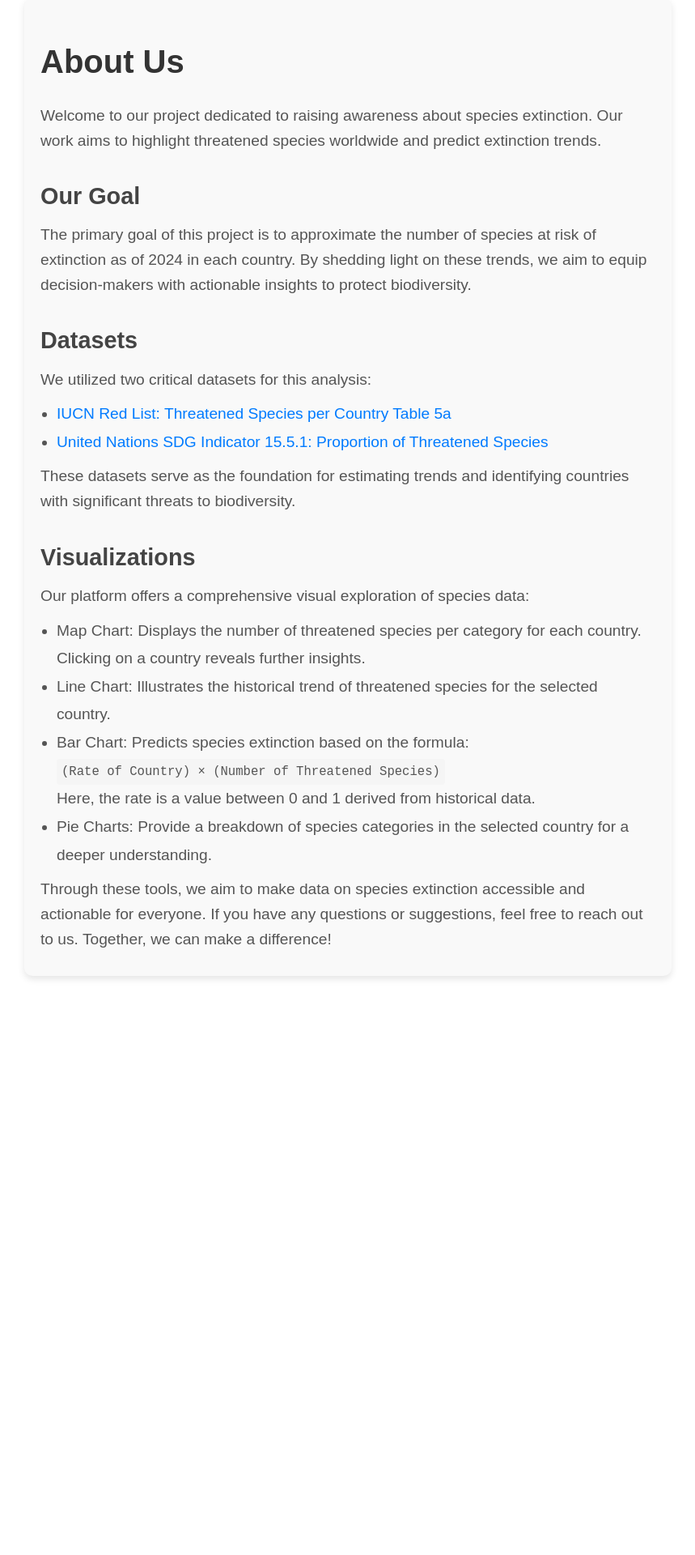
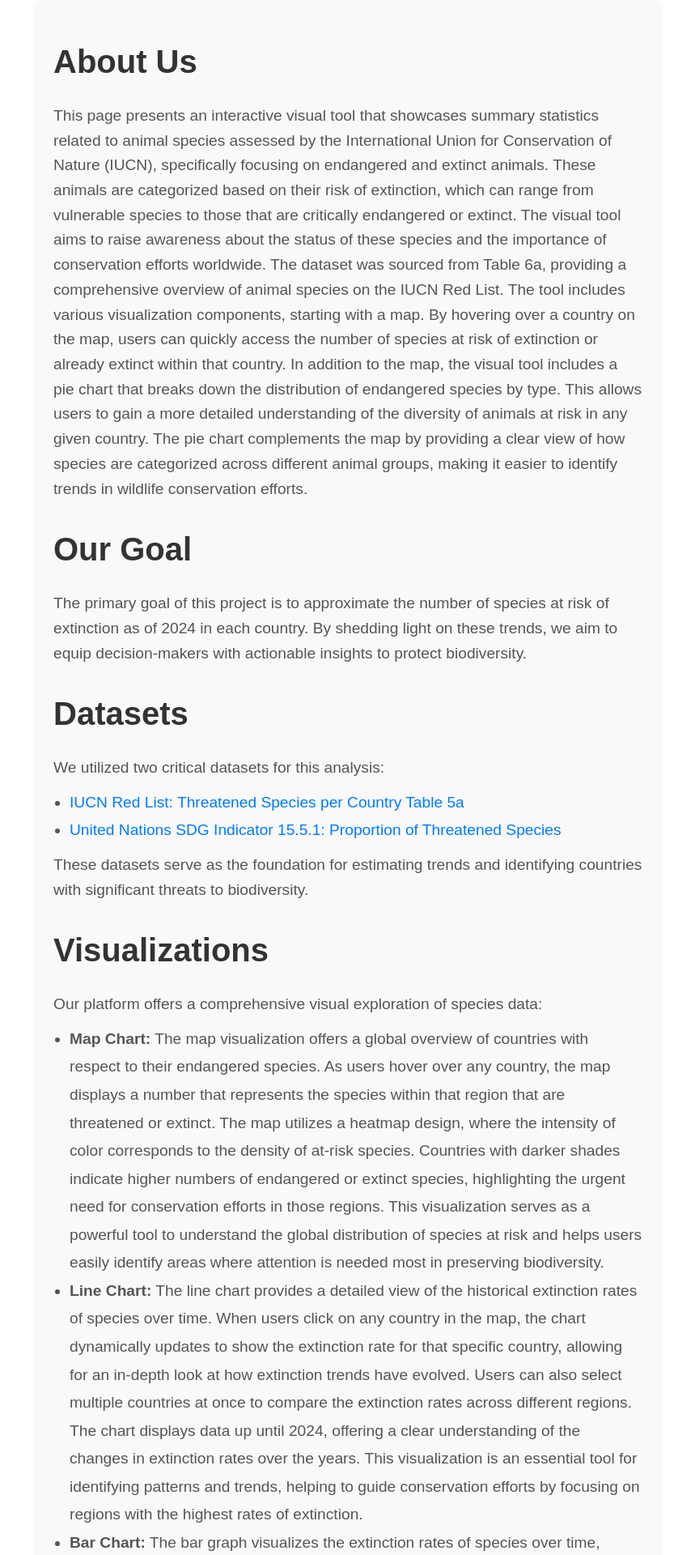
Before and after one commit to hrishi-verma/EchoesOfNature, a React (Create React App) app: page /about in a window 1280 px wide. Shown: the part 100-2020 px from the top of the page at 81% size, without its empty margins (210-1069 px from the left). Before the commit the page ends 1355 px from the top, so only its background shows below. Built offline with nearby package versions, Linux system fonts and the light colour scheme; what chartjs-chart-geo would draw is missing.

Commit message:
Changes from Rupa

```diff
--- a/src/pages/about.js
+++ b/src/pages/about.js
@@ -7,12 +7,11 @@ const About = () => {
 
             {/* Introduction */}
             <p style={styles.paragraph}>
-                Welcome to our project dedicated to raising awareness about species extinction.
-                Our work aims to highlight threatened species worldwide and predict extinction trends.
+                This page presents an interactive visual tool that showcases summary statistics related to animal species assessed by the International Union for Conservation of Nature (IUCN), specifically focusing on endangered and extinct animals. These animals are categorized based on their risk of extinction, which can range from vulnerable species to those that are critically endangered or extinct. The visual tool aims to raise awareness about the status of these species and the importance of conservation efforts worldwide. The dataset was sourced from Table 6a, providing a comprehensive overview of animal species on the IUCN Red List. The tool includes various visualization components, starting with a map. By hovering over a country on the map, users can quickly access the number of species at risk of extinction or already extinct within that country. In addition to the map, the visual tool includes a pie chart that breaks down the distribution of endangered species by type. This allows users to gain a more detailed understanding of the diversity of animals at risk in any given country. The pie chart complements the map by providing a clear view of how species are categorized across different animal groups, making it easier to identify trends in wildlife conservation efforts.
             </p>
 
             {/* Goal */}
-            <h2 style={styles.subheading}>Our Goal</h2>
+            <h1 style={styles.heading}>Our Goal</h1>
             <p style={styles.paragraph}>
                 The primary goal of this project is to approximate the number of species at risk
                 of extinction as of 2024 in each country. By shedding light on these trends,
@@ -20,7 +19,7 @@ const About = () => {
             </p>
 
             {/* Datasets */}
-            <h2 style={styles.subheading}>Datasets</h2>
+            <h1 style={styles.heading}>Datasets</h1>
             <p style={styles.paragraph}>
                 We utilized two critical datasets for this analysis:
             </p>
@@ -42,29 +41,30 @@ const About = () => {
             </p>
 
             {/* Visualizations */}
-            <h2 style={styles.subheading}>Visualizations</h2>
+            <h1 style={styles.heading}>Visualizations</h1>
             <p style={styles.paragraph}>
                 Our platform offers a comprehensive visual exploration of species data:
             </p>
             <ul style={styles.list}>
                 <li>
-                    Map Chart: Displays the number of threatened species per category for each country.
-                    Clicking on a country reveals further insights.
+                    <strong>Map Chart:</strong> The map visualization offers a global overview of countries with respect to their endangered species. As users hover over any country, the map displays a number that represents the species within that region that are threatened or extinct. The map utilizes a heatmap design, where the intensity of color corresponds to the density of at-risk species. Countries with darker shades indicate higher numbers of endangered or extinct species, highlighting the urgent need for conservation efforts in those regions. This visualization serves as a powerful tool to understand the global distribution of species at risk and helps users easily identify areas where attention is needed most in preserving biodiversity.
                 </li>
                 <li>
-                    Line Chart: Illustrates the historical trend of threatened species for the selected country.
+                    <strong>Line Chart:</strong> The line chart provides a detailed view of the historical extinction rates of species over time. When users click on any country in the map, the chart dynamically updates to show the extinction rate for that specific country, allowing for an in-depth look at how extinction trends have evolved. Users can also select multiple countries at once to compare the extinction rates across different regions. The chart displays data up until 2024, offering a clear understanding of the changes in extinction rates over the years. This visualization is an essential tool for identifying patterns and trends, helping to guide conservation efforts by focusing on regions with the highest rates of extinction.
                 </li>
                 <li>
-                    Bar Chart: Predicts species extinction based on the formula:
+                    <strong>Bar Chart:</strong> The bar graph visualizes the extinction rates of species over time, helping users understand the trends in species extinction and the critical need for conservation action. When users click on any country on the map, the bar graph updates to predict the number of species that could go extinct by 2024 for that country.
                     <br />
-                    <code style={styles.code}>
+                    Below is the formula used for predicting species extinction:
+                    <br />
+                    <strong style={styles.code}>
                         (Rate of Country) × (Number of Threatened Species)
-                    </code>
+                    </strong>
                     <br />
-                    Here, the rate is a value between 0 and 1 derived from historical data.
+                    The rate is a value between 0 and 1, derived from historical extinction data. Additionally, users can select multiple countries at once, allowing for easy comparison of predicted extinction rates across regions. This feature provides a powerful tool to identify areas where species are at the highest risk of extinction, guiding future conservation priorities.
                 </li>
                 <li>
-                    Pie Charts: Provide a breakdown of species categories in the selected country for a deeper understanding.
+                    <strong>Pie Charts:</strong> The pie chart visualization provides a detailed breakdown of the different types of animal species at risk in a selected country. When a user clicks on a country, the pie chart appears below the map, illustrating the proportion of species categorized by type, such as mammals, birds, reptiles, amphibians, and fish. This chart helps users understand the diversity of species that are endangered or extinct within that country, offering a clear visual representation of the distribution of these species. It complements the map by allowing for a deeper dive into the specifics of species composition in each region.
                 </li>
             </ul>
 
@@ -79,7 +79,7 @@ const About = () => {
 
 const styles = {
     container: {
-        maxWidth: '800px',
+        maxWidth: '60%',
         margin: '50px auto',
         padding: '20px',
         textAlign: 'left',
```
